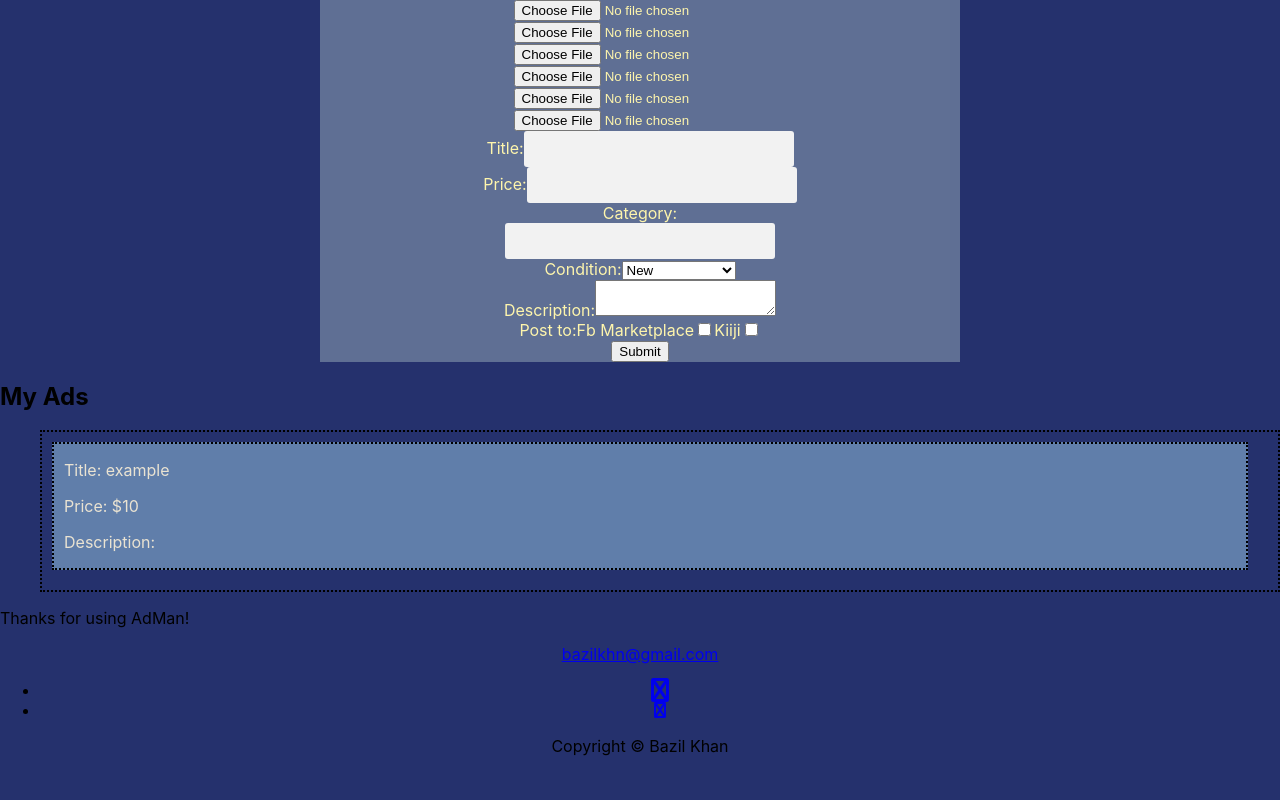
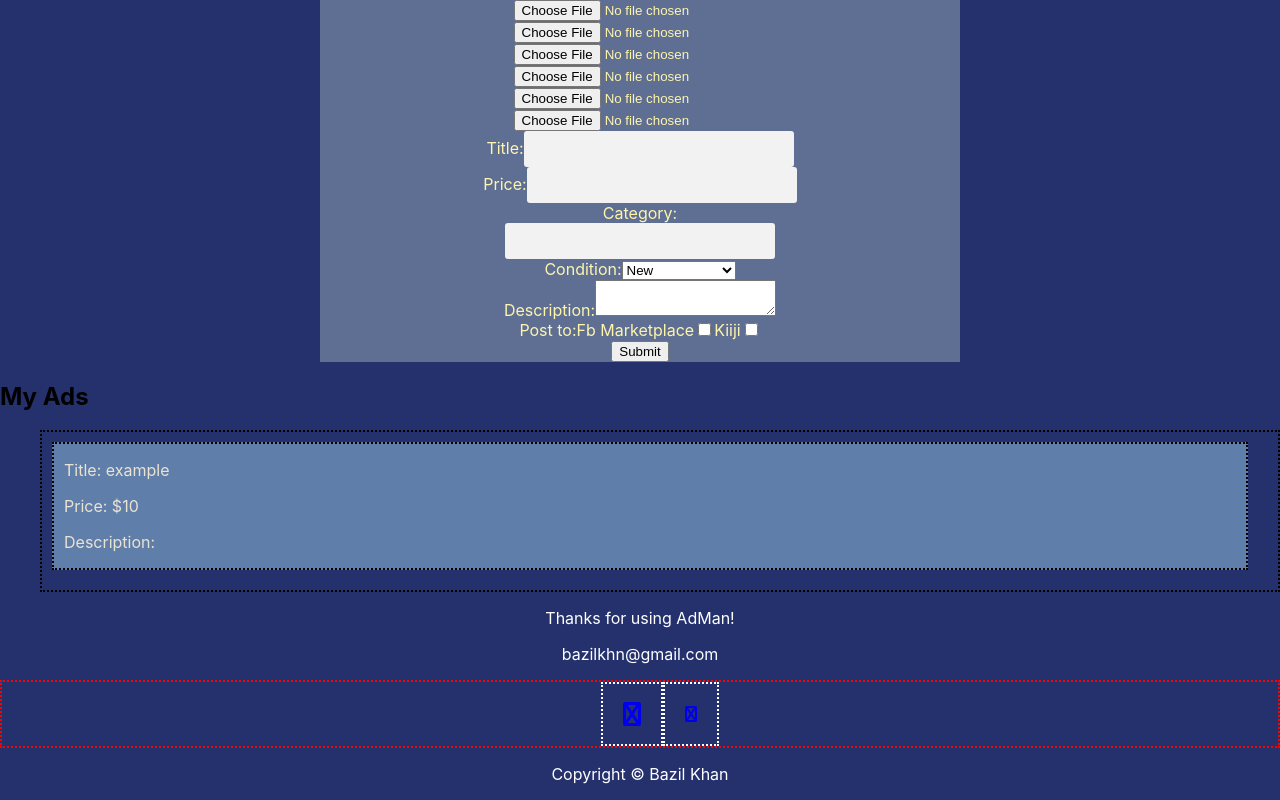
Before and after one commit to yobazy/ad-manager, a React (Create React App) app in the folder client/: page / in a window 1280 px wide. Shown: the part 333-1133 px from the top of the page. Before the commit the page ends 1105 px from the top, so only its background shows below. Built offline with nearby package versions, Linux system fonts and the light colour scheme.

Commit message:
Adds basic styling to footer section

```diff
--- a/client/src/components/Footer.css
+++ b/client/src/components/Footer.css
@@ -0,0 +1,23 @@
+.footer-container {
+    color:white;
+    justify-content: center;
+    align-items: center;
+    text-align: center;
+}
+
+.links > li {
+    display: block;
+    border: 2px dotted white;
+    padding: 20px;
+  }
+
+.links  {
+    border: 2px dotted red;
+    display: flex;
+    justify-content: center;
+  }
+
+  #email:link    {
+    color: white;
+    text-decoration: none;
+  }
```
